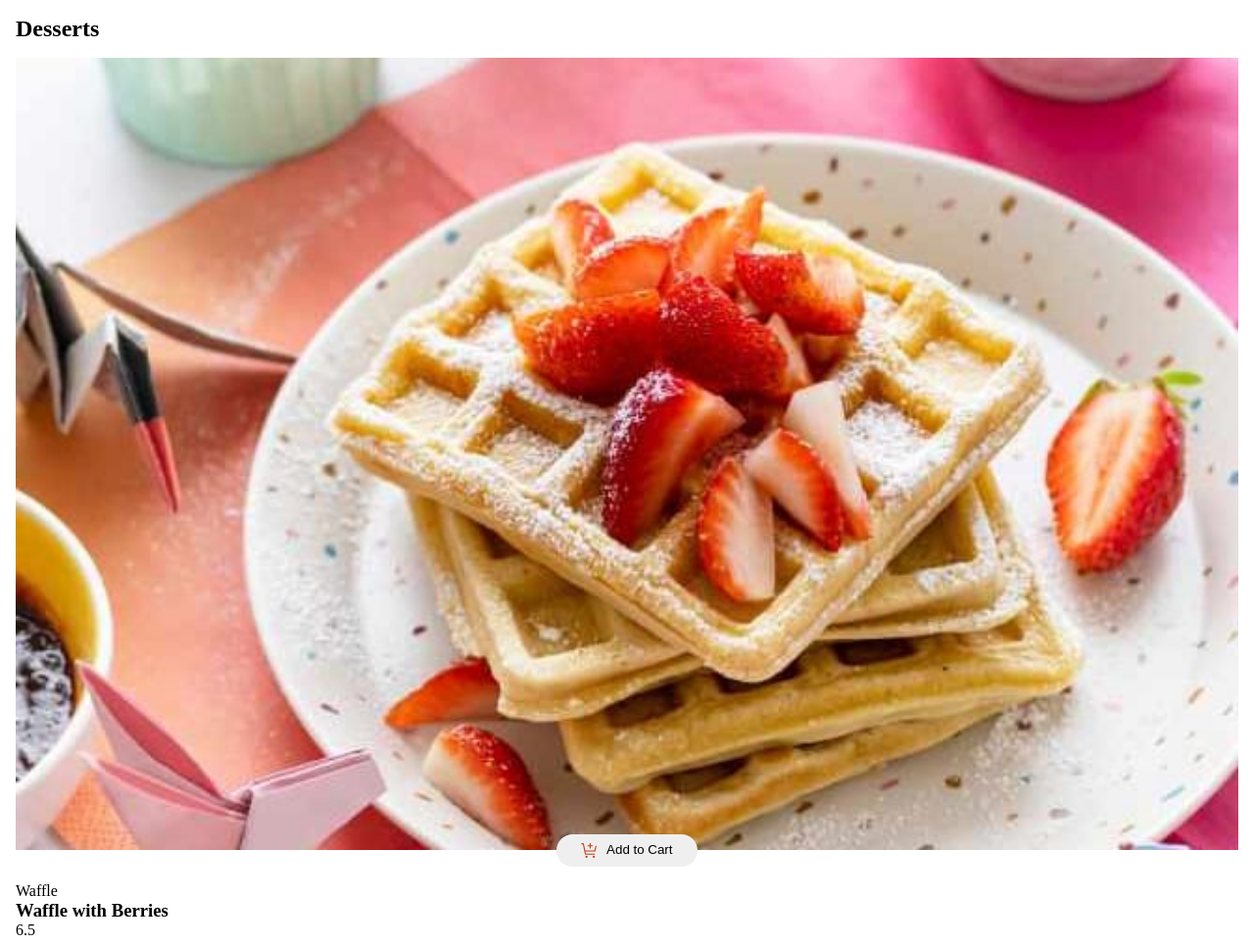
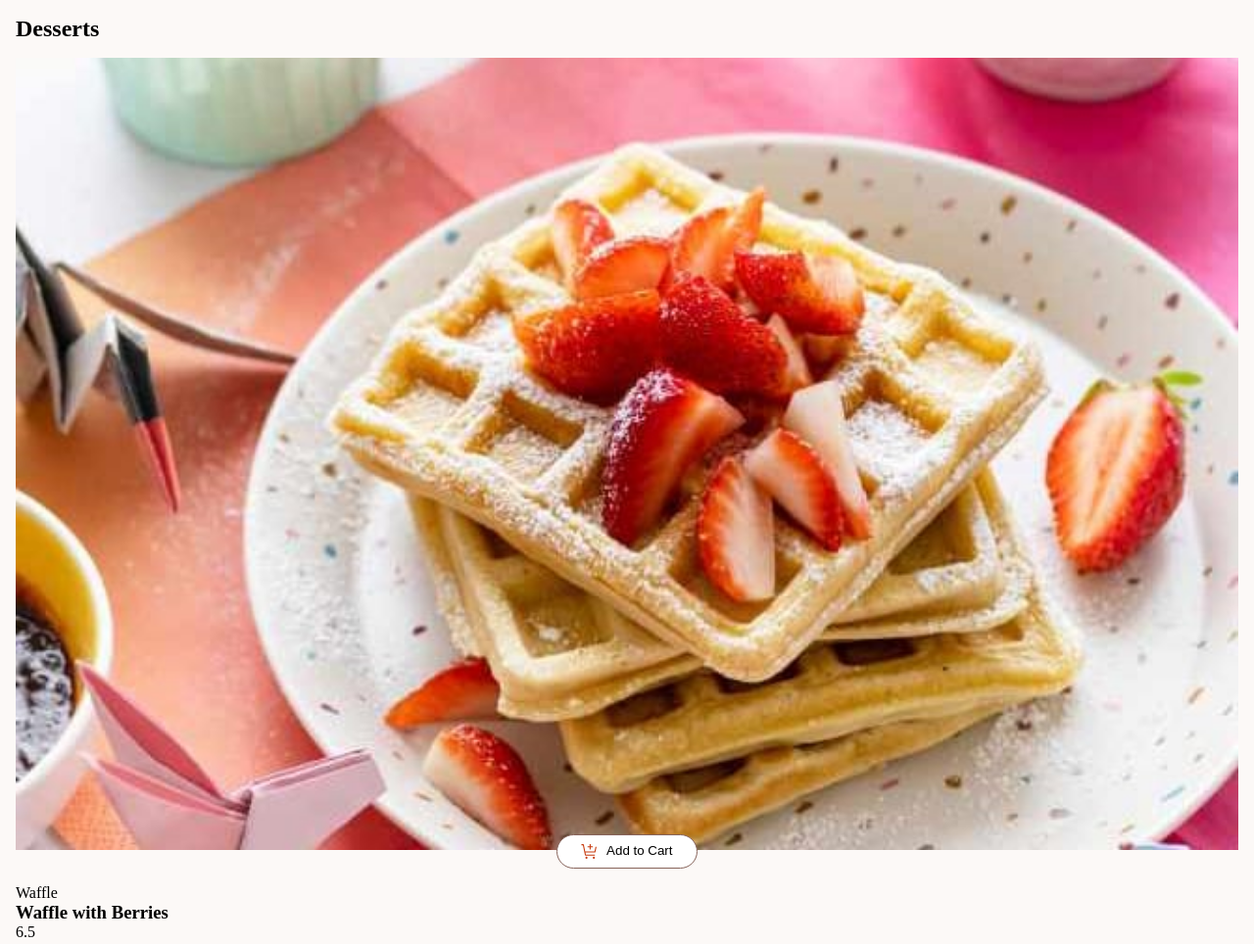
Before and after one commit to vishalicious213/product-list-with-cart, a plain HTML site: page index.html in a window 1280 px wide. Shown: the top 964 px of the page at 98% size. Drawn offline with Linux system fonts and the light colour scheme.

Commit message:
added .whiteButton to css. added border to .redButton

```diff
--- a/index.css
+++ b/index.css
@@ -17,6 +17,7 @@
 
 body {
     margin: 1rem;
+    background: var(--rose50);
 }
 
 .dessert-item {
@@ -35,11 +36,14 @@ body {
     position: relative;
     bottom: 1rem;
     padding: .5rem 1rem;
-    border: 1px solid var(--rose500);
     border-radius: 1.25rem;
-    border: none;
     width: 9rem;
     align-self: center;
+}
+
+.whiteButton {
+    border: 1px solid var(--rose500);
+    background: white;
 }
 
 .dessert-item button img {
@@ -56,6 +60,7 @@ body {
 .redButton {
     background: var(--red);
     color: var(--rose100);
+    border: 1px solid var(--red);
 }
 
 .qty-btn {
--- a/index.js
+++ b/index.js
@@ -40,7 +40,7 @@ function renderDesserts() {
     const dessertsToRender = desserts.map(dessert => `
         <section class="dessert-item">
             <img src=${dessert.image.mobile}>
-            <button id="btn-${dessert.id}"><img src="/img/icon-add-to-cart.svg">Add to Cart</button>
+            <button id="btn-${dessert.id}" class="whiteButton"><img src="/img/icon-add-to-cart.svg">Add to Cart</button>
             <p>${dessert.category}</p>
             <h3>${dessert.name}</h3>
             <p>${dessert.price}</p>
```
